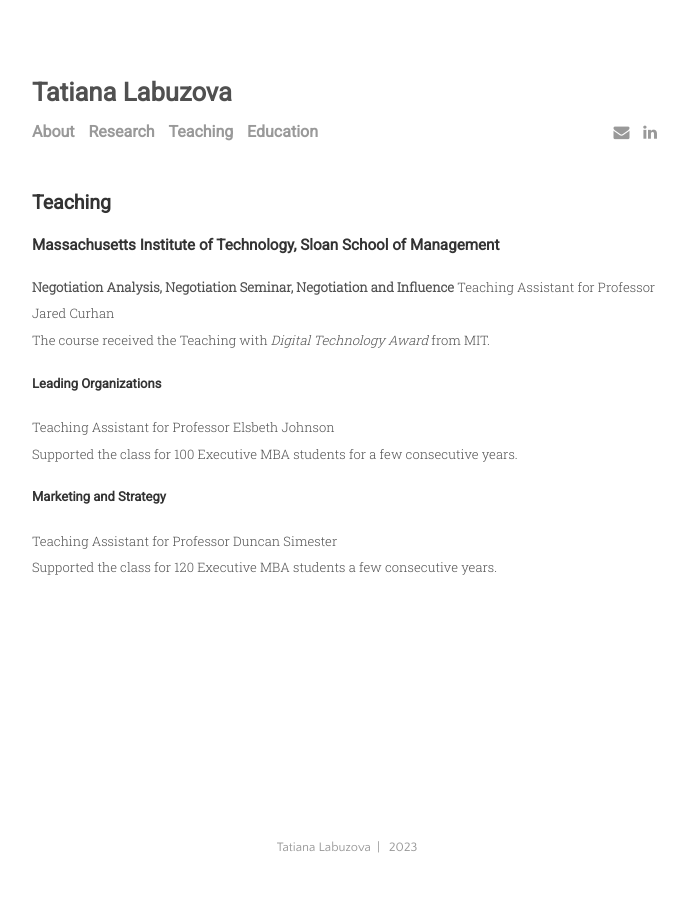
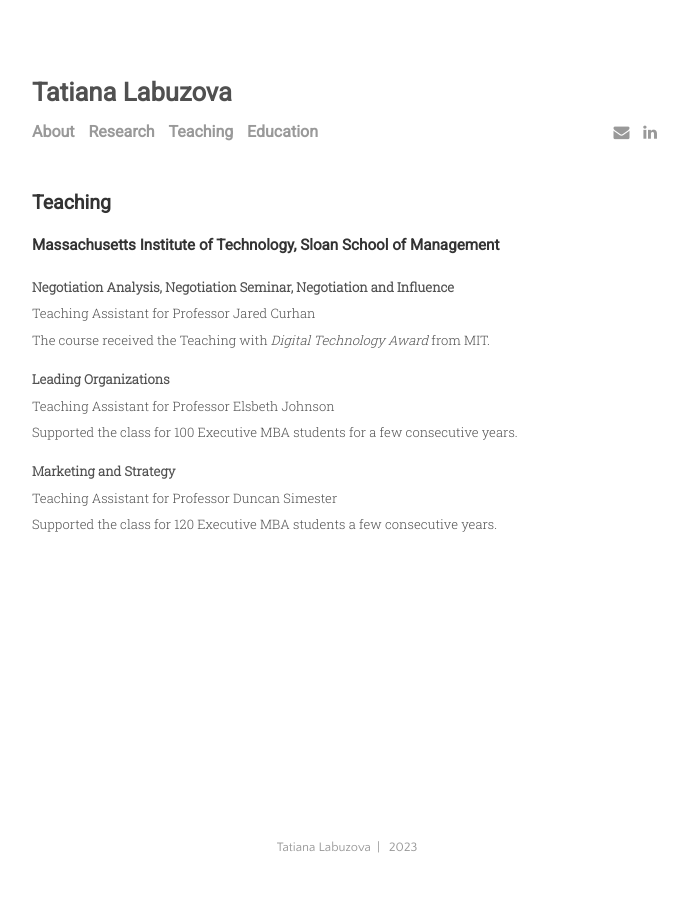
Before and after one commit to tatianalabuzova/tatianalabuzova.github.io, a Jekyll site: the page built from menu/teaching.md, in a window 1280 px wide. Shown: the whole page, without its empty margins (293-981 px from the left). Built offline with Jekyll 4.4.1, drawn with Linux system fonts in a browser that asks for light colours.

```diff
--- a/menu/teaching.md
+++ b/menu/teaching.md
@@ -6,14 +6,14 @@ title: Teaching
 
 ### Massachusetts Institute of Technology, Sloan School of Management
 
-__Negotiation Analysis, Negotiation Seminar, Negotiation and Influence__
+__Negotiation Analysis, Negotiation Seminar, Negotiation and Influence__ <br>
 Teaching Assistant for Professor Jared Curhan<br>
 The course received the Teaching with _Digital Technology Award_ from MIT.
 
-#### Leading Organizations
+__Leading Organizations__ <br>
 Teaching Assistant for Professor Elsbeth Johnson <br>
 Supported the class for 100 Executive MBA students for a few consecutive years.
 
-#### Marketing and Strategy
+__Marketing and Strategy__ <br>
 Teaching Assistant for Professor Duncan Simester <br>
 Supported the class for 120 Executive MBA students a few consecutive years.
```
